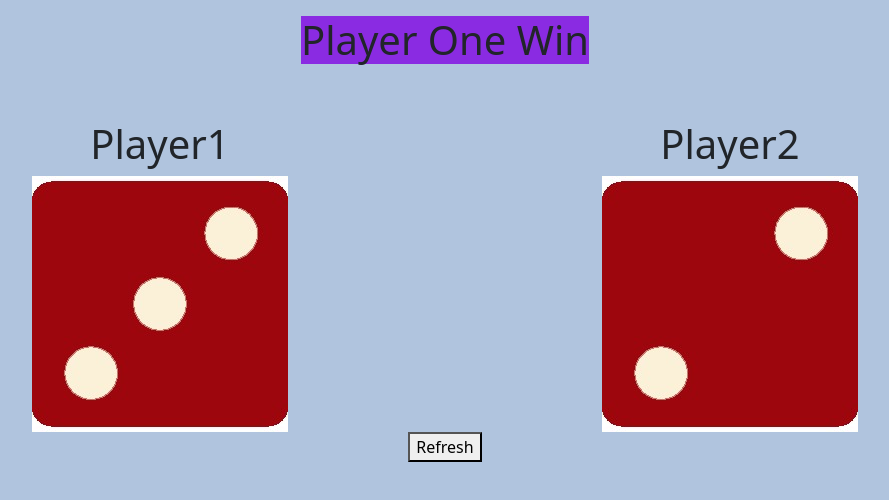
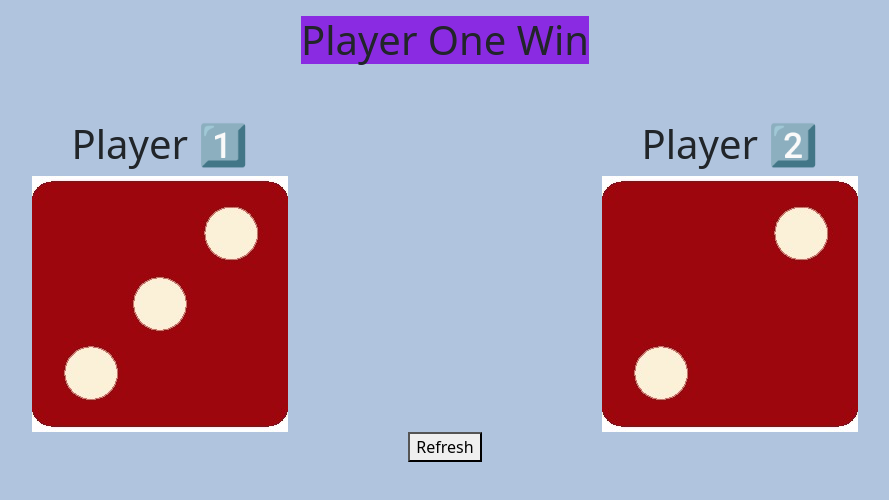
Before and after one commit to chandra8864/Dice-Game, a plain HTML site: page index.html in a window 1280 px wide. Shown: the whole page, without its empty margins (195-1084 px from the left). Drawn offline with nearby package versions, Linux system fonts and the light colour scheme.

Commit message:
mene change kiya hai index.html me

```diff
--- a/index.html
+++ b/index.html
@@ -14,11 +14,11 @@
     <div class="container text-center">
         <div class="row">
           <div class="col">
-           <h1 class="gh">Player1</h1>
+           <h1 class="gh">Player 1️⃣</h1>
            <img src="/img3.jpeg" alt="">
           </div>
           <div class="col">
-            <h1  class="fg">Player2</h1>
+            <h1  class="fg">Player 2️⃣</h1>
             <img src="/img2.jpeg" alt="">
           </div>
 
```
